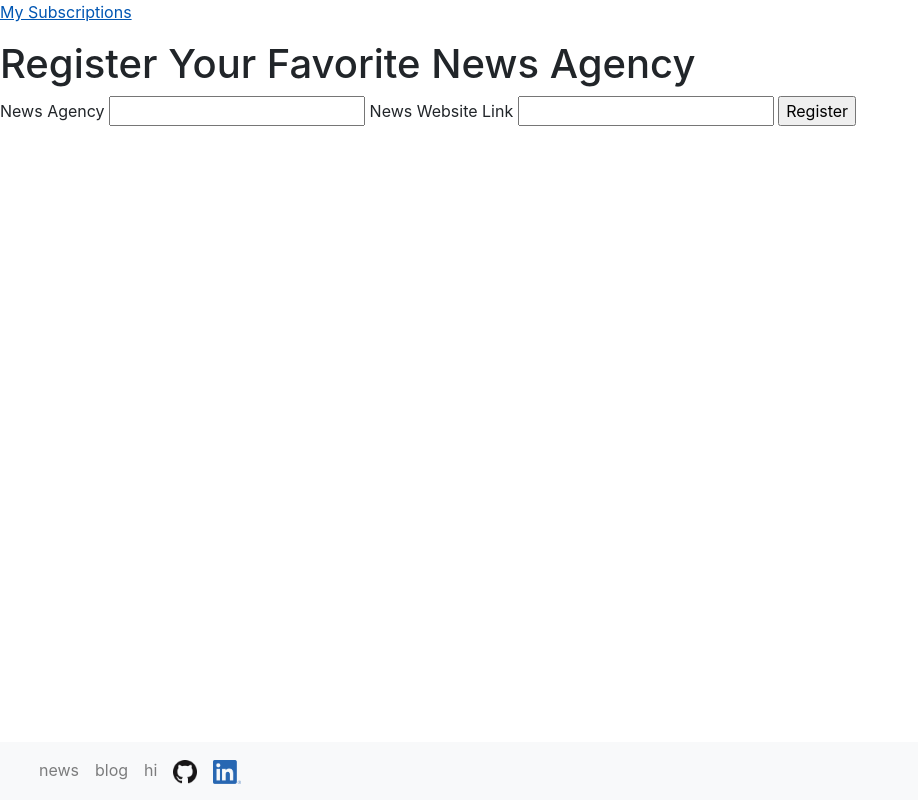
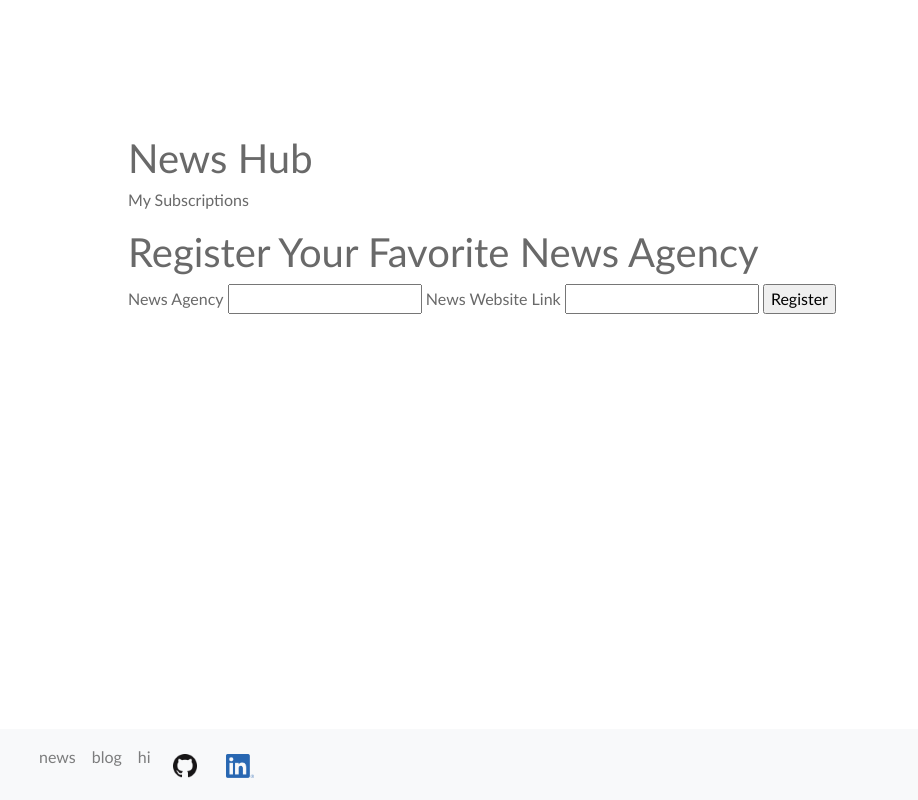
Before and after one commit to koloyyee/DailyUpdates, a Flask app: page /agency/register in a window 1280 px wide. Shown: the whole page, without its empty margins (0-918 px from the left). Run offline with Flask 2, Linux system fonts and the light colour scheme; some libraries are stand-ins or nearby versions.

Commit message:
look: css update.

```diff
--- a/dailyUpdates/static/css/style.css
+++ b/dailyUpdates/static/css/style.css
@@ -60,4 +60,5 @@ a.social:hover {
 .post{
     margin-left: 10vw;
     margin-right: 10vw;
+    padding-bottom: 10vw;
 }
--- a/dailyUpdates/templates/agency/index.html
+++ b/dailyUpdates/templates/agency/index.html
@@ -4,7 +4,7 @@
 {% for a in agencies %}
 
 <div><scan> <a class = "action" href = {{ url_for("dailyNews.agencyNews", agency = a["agency"]) }}> {{ a["agency"].capitalize() }} </a> </scan>
-<a class = "action" href="{{ url_for('agency.update', id=a["id"])  }}"> <small> edit </small> </a>
+{# <a class = "action" href="{{ url_for('agency.update', id=a["id"])  }}"> <small> edit </small> </a> #}
 </div>
 </br>
 
--- a/dailyUpdates/templates/base.html
+++ b/dailyUpdates/templates/base.html
@@ -15,7 +15,7 @@
 
     <link rel="stylesheet" href="https://stackpath.bootstrapcdn.com/bootstrap/4.3.1/css/bootstrap.min.css" integrity="sha384-ggOyR0iXCbMQv3Xipma34MD+dH/1fQ784/j6cY/iJTQUOhcWr7x9JvoRxT2MZw1T" crossorigin="anonymous">
 
-    <link rel="stylesheet" href="{{ url_for("static", filename = "css/style.css?=v1.0")}}" />
+    <link rel="stylesheet" href="{{ url_for("static", filename = "css/style.css")}}" />
     <link rel="icon" href="{{ url_for("static", filename = "chicken-leg.png") }}"/>
   </head>
   <body>
```
Also changed, not shown: dailyUpdates.sqlite (deleted).
